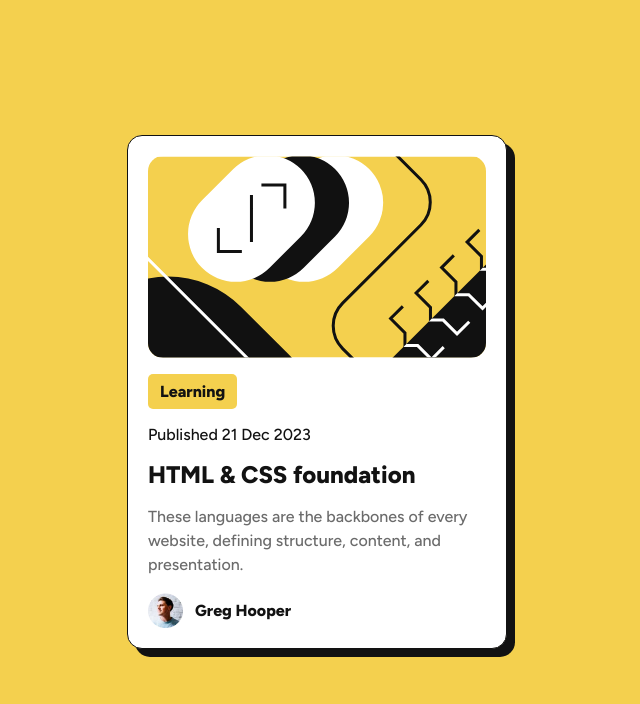
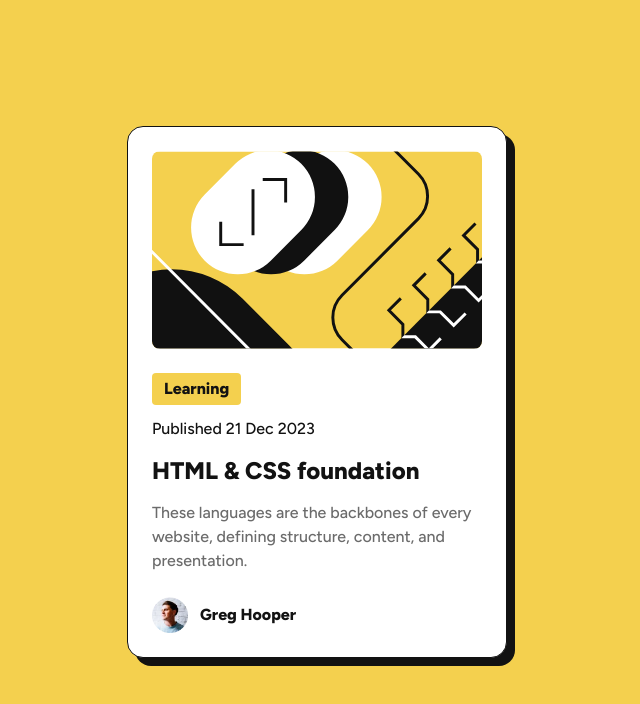
Before and after one commit to CrazyWizard04/blog-preview-card, a plain HTML site: page index.html in a window 1280 px wide. Shown: the whole page, without its empty margins (315-955 px from the left). Drawn offline with Linux system fonts and the light colour scheme.

Commit message:
Improve HTML structure and CSS styles

```diff
--- a/index.html
+++ b/index.html
@@ -2,38 +2,42 @@
 <html lang="en">
   <head>
     <meta charset="UTF-8" />
-    <meta
-      name="viewport"
-      content="width=device-width, user-scalable=no, initial-scale=1.0, maximum-scale=1.0, minimum-scale=1.0"
-    />
+    <meta name="viewport" content="width=device-width, initial-scale=1.0" />
     <meta http-equiv="X-UA-Compatible" content="ie=edge" />
-    <link rel="icon" type="image/svg+xml" href="images/favicon-32x32.png" />
-    <link rel="stylesheet" href="styles/css/index.css" />
+
+    <link rel="preconnect" href="https://fonts.googleapis.com" />
+    <link rel="preconnect" href="https://fonts.gstatic.com" crossorigin />
+    <link href="https://fonts.googleapis.com/css2?family=Figtree:wght@500;800&display=swap" rel="stylesheet"/>
+
+    <link rel="icon" type="image/png" size="32x32" href="images/favicon-32x32.png"/>
+    <link rel="stylesheet" href="styles/tailwindcss/output.css" />
     <title>Blog Preview Card</title>
   </head>
   <body>
-    <article>
+    <main>
       <img
         src="images/illustration-article.svg"
-        alt="illustration-article"
-        class="illustration"
+        alt="Blog Illustration"
+        class="blog-illustration"
       />
 
-      <span class="tag">Learning</span>
-      <p class="date">
-        Published <time datetime="2023-12-21">21 Dec 2023</time>
-      </p>
+      <div class="blog-details">
+        <span class="category">Learning</span>
+        <p class="date">
+          Published <time datetime="2023-12-21">21 Dec 2023</time>
+        </p>
 
-      <h1 class="heading">HTML & CSS foundation</h1>
-      <p class="info">
-        These languages are the backbones of every website, defining structure,
-        content, and presentation.
-      </p>
+        <h1 class="heading">HTML & CSS foundation</h1>
+        <p class="paragraph">
+          These languages are the backbones of every website, defining
+          structure, content, and presentation.
+        </p>
+      </div>
 
-      <div class="author">
+      <div class="blog-author">
         <img src="images/image-avatar.webp" alt="avatar" class="avatar" />
         <p class="name">Greg Hooper</p>
       </div>
-    </article>
+    </main>
   </body>
 </html>
--- a/styles/css/index.css
+++ b/styles/css/index.css
@@ -1,12 +1,17 @@
-@import url("https://fonts.googleapis.com/css2?family=Figtree:ital,wght@0,300..900;1,300..900&display=swap");
+:root {
+  --color-yellow: hsl(47, 88%, 63%);
+  --color-white: hsl(0, 0%, 100%);
+  --color-gray-500: hsl(0, 0%, 42%);
+  --color-gray-950: hsl(0, 0%, 7%);
 
-:root {
-  --yellow: hsl(47, 88%, 63%);
-  --white: hsl(0, 0%, 100%);
-  --gray-500: hsl(0, 0%, 42%);
-  --gray-950: hsl(0, 0%, 7%);
+  --fs-base: clamp(0.875rem, 2.5vw, 1rem);
+  --fs-heading: clamp(1.35rem, 2.5vw, 1.5rem);
 
-  --font-paragraph: 16px;
+  --fw-medium: 500;
+  --fw-extrabold: 800;
+
+  --font-figtree: "Figtree", sans-serif;
+  --card-container: clamp(22rem, 40vw, 23.75rem);
 }
 
 * {
@@ -14,103 +19,101 @@
   padding: 0;
   scroll-behavior: smooth;
   box-sizing: border-box;
-  font-family: "Figtree", sans-serif;
+  font-family: var(--font-figtree);
 }
 
 body {
   min-height: 100vh;
-  background-color: var(--yellow);
+  display: grid;
+  place-content: center;
+
+  font-size: var(--fs-base);
+  font-weight: var(--fw-medium);
+  line-height: 1.5;
+  color: var(--color-gray-950);
+  background-color: var(--color-yellow);
+}
+
+main {
+  max-width: var(--card-container);
+  padding: 1.5rem;
+  border-radius: 1.25rem;
+  background-color: var(--color-white);
+
+  display: flex;
+  flex-direction: column;
+  align-items: start;
+  gap: 1.5rem;
+
+  border: 1px solid var(--color-gray-950);
+  animation: appear-card 0.6s ease-in-out both;
+}
+
+.blog-illustration {
+  width: 100%;
+  border-radius: 0.625rem;
+  pointer-events: none;
+}
+
+.blog-details {
+  display: flex;
+  flex-direction: column;
+  align-items: start;
+  gap: 0.75rem;
+}
+
+.category {
+  background-color: var(--color-yellow);
+  padding: 0.25rem 0.75rem;
+  font-weight: var(--fw-extrabold);
+  border-radius: 0.25rem;
+}
+
+.heading {
+  font-size: var(--fs-heading);
+  font-weight: var(--fw-extrabold);
+  cursor: pointer;
+  transition-duration: 0.4s;
+}
+
+.heading:hover {
+  color: var(--color-yellow);
+}
+
+.paragraph {
+  color: var(--color-gray-500);
+}
+
+.blog-author {
   display: flex;
   align-items: center;
   justify-content: center;
-}
-
-img {
-  pointer-events: none;
-}
-
-article {
-  background-color: var(--white);
-  padding: 20px;
-  max-width: 380px;
-  border: 1px solid var(--gray-950);
-  border-radius: 15px;
-  display: flex;
-  flex-direction: column;
-  align-items: start;
-  gap: 16px;
-  animation: appear-card 0.6s ease-in-out both;
-}
-
-.illustration {
-  width: 100%;
-  border-radius: 15px;
-}
-
-.tag {
-  background-color: var(--yellow);
-  padding: 8px 12px;
-  color: var(--gray-950);
-  font-weight: 800;
-  border-radius: 5px;
-}
-
-.date {
-  color: var(--gray-950);
-  font-size: var(--font-paragraph);
-  font-weight: 500;
-}
-
-.heading {
-  color: var(--gray-950);
-  font-size: 1.5em;
-  font-weight: 800;
-  cursor: pointer;
-}
-
-.heading:hover {
-  color: var(--yellow);
-  transition-duration: 0.2s;
-}
-
-.info {
-  color: var(--gray-500);
-  font-size: var(--font-paragraph);
-  font-weight: 500;
-  line-height: 1.5;
-}
-
-.author {
-  display: flex;
-  align-items: center;
-  justify-content: center;
-  gap: 12px;
+  gap: 0.75rem;
 }
 
 .avatar {
-  width: 35px;
-  height: 35px;
+  width: 36px;
+  height: 36px;
 }
 
 .name {
-  color: var(--gray-950);
-  font-weight: 800;
+  font-weight: var(--fw-extrabold);
 }
 
 @keyframes appear-card {
   0% {
     opacity: 0;
-    box-shadow: 0 0 var(--gray-950);
-    transform: translateX(0) translateY(50px);
+    box-shadow: 0 0 var(--color-gray-950);
+    transform: translate3d(0, 50px, 0);
   }
   50% {
     opacity: 1;
-    box-shadow: 0 0 var(--gray-950);
-    transform: translateX(0) translateY(0);
+    box-shadow: 0 0 var(--color-gray-950);
+    transform: translate3d(0, 0, 0);
   }
   100% {
     opacity: 1;
-    box-shadow: 8px 8px var(--gray-950);
-    transform: translateX(-8px) translateY(-8px);
+    box-shadow: 8px 8px var(--color-gray-950);
+    transform: translate3d(-8px, -8px, 0);
   }
 }
--- a/styles/tailwindcss/index.css
+++ b/styles/tailwindcss/index.css
@@ -1,4 +1,3 @@
-@import url("https://fonts.googleapis.com/css2?family=Figtree:ital,wght@0,300..900;1,300..900&display=swap");
 @import "tailwindcss";
 
 @theme {
@@ -7,9 +6,16 @@
   --color-gray-500: hsl(0, 0%, 42%);
   --color-gray-950: hsl(0, 0%, 7%);
 
-  --text-paragraph: 16px;
+  --text-base: clamp(15px, 2.5vw, 16px);
+  --text-heading: clamp(1.35rem, 2.5vw, 1.5rem);
+
   --font-figtree: "Figtree", sans-serif;
+  --card-container: clamp(22rem, 40vw, 23.75rem);
   --animate-appear-card: appear-card 0.6s ease-in-out both;
+}
+
+@utility flex-col-start {
+  @apply flex flex-col items-start;
 }
 
 @layer base {
@@ -18,38 +24,36 @@
   }
 
   body {
-    @apply min-h-screen bg-yellow flex items-center justify-center;
+    @apply min-h-screen grid place-content-center text-base font-medium leading-[1.5] text-gray-950 bg-yellow;
   }
 
-  img {
-    @apply pointer-events-none;
+  main {
+    @apply max-w-[var(--card-container)] p-6 rounded-2xl bg-white flex-col-start gap-6 border-1 border-gray-950 animate-appear-card;
+  }
+}
+
+@layer components {
+  .blog-illustration {
+    @apply w-full rounded-lg pointer-events-none;
   }
 
-  article {
-    @apply bg-white p-5 max-w-[380px] border-1 border-gray-950 rounded-xl flex flex-col items-start gap-3 animate-appear-card;
+  .blog-details {
+    @apply flex-col-start gap-3;
   }
 
-  .illustration {
-    @apply w-full rounded-xl;
-  }
-
-  .tag {
-    @apply bg-yellow px-3 py-2 text-gray-950 font-[800] rounded-md;
-  }
-
-  .date {
-    @apply text-gray-950 text-paragraph font-[500];
+  .category {
+    @apply bg-yellow px-3 py-1 font-extrabold rounded-sm;
   }
 
   .heading {
-    @apply text-gray-950 text-2xl font-[800] cursor-pointer;
+    @apply text-heading font-extrabold cursor-pointer hover:text-yellow duration-200;
   }
 
-  .info {
-    @apply text-gray-500 text-paragraph font-[500] leading-6;
+  .paragraph {
+    @apply text-gray-500;
   }
 
-  .author {
+  .blog-author {
     @apply flex items-center justify-center gap-3;
   }
 
@@ -58,7 +62,7 @@
   }
 
   .name {
-    @apply text-gray-950 font-[800];
+    @apply font-extrabold;
   }
 }
 
@@ -66,16 +70,16 @@
   0% {
     opacity: 0;
     box-shadow: 0 0 var(--color-gray-950);
-    transform: translateX(0) translateY(50px);
+    transform: translate3d(0, 50px, 0);
   }
   50% {
     opacity: 1;
     box-shadow: 0 0 var(--color-gray-950);
-    transform: translateX(0) translateY(0);
+    transform: translate3d(0, 0, 0);
   }
   100% {
     opacity: 1;
     box-shadow: 8px 8px var(--color-gray-950);
-    transform: translateX(-8px) translateY(-8px);
+    transform: translate3d(-8px, -8px, 0);
   }
 }
```
Also changed, not shown: styles/tailwindcss/output.css, 1 other file.
